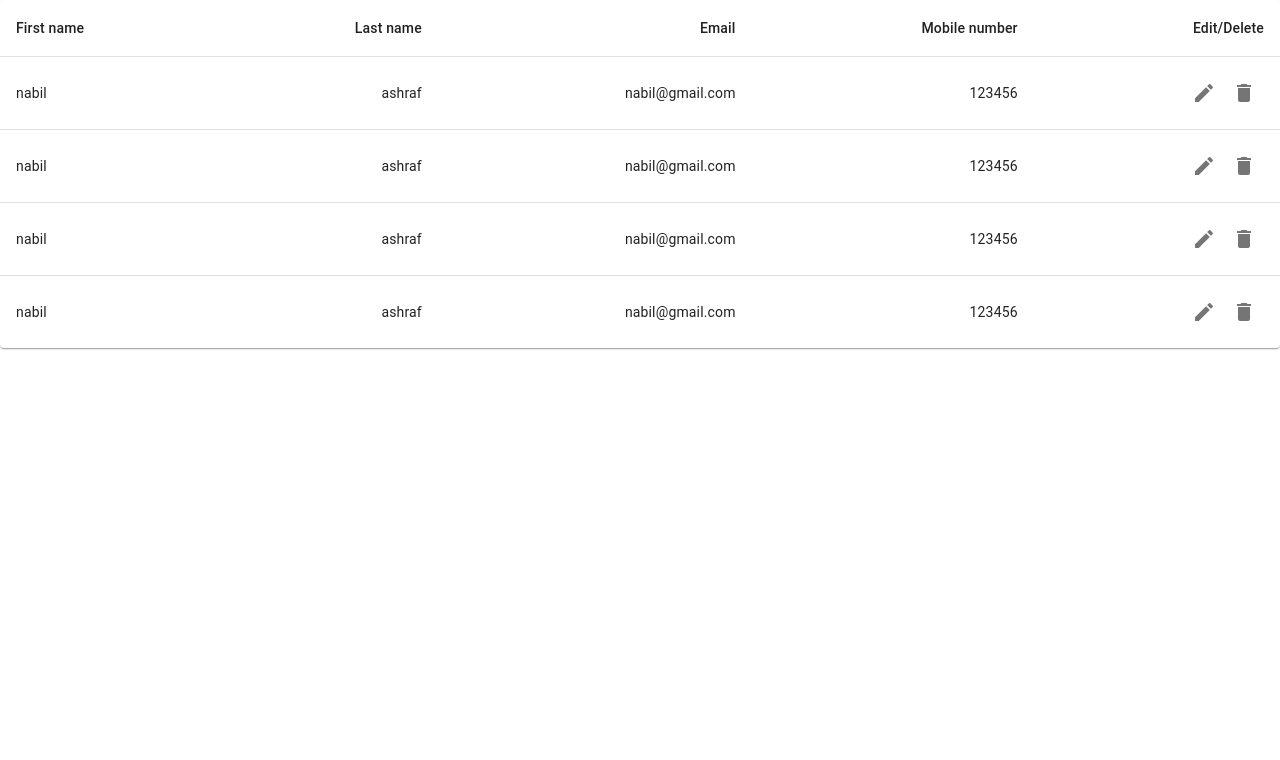
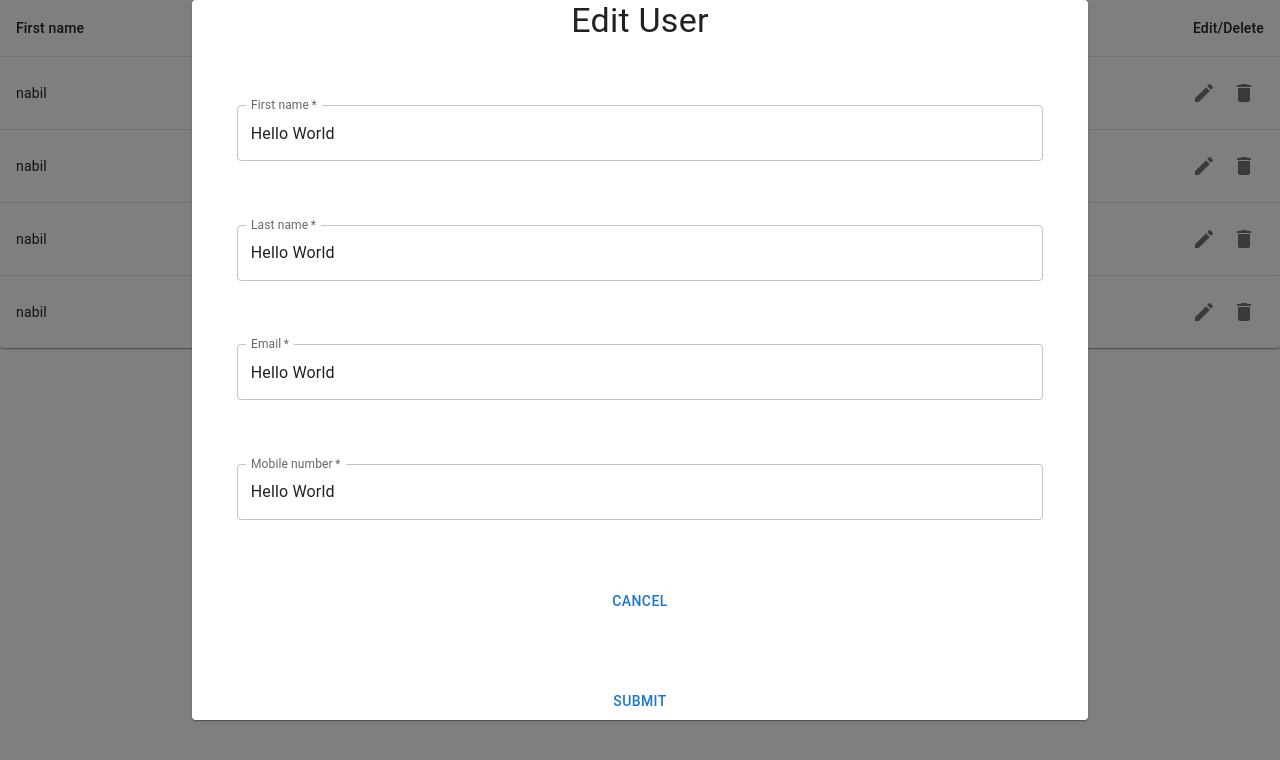
Before and after one commit to syednabilashraf/docker-experiment, a React (Create React App) app in the folder client/: page / in a window 1280 px wide. Both pictures are taken after a click on the button 1204 px from the left and 93 px from the top of the page. Shown: the top 760 px of the page. Built offline with nearby package versions, Linux system fonts and the light colour scheme.

Commit message:
create deleteUser page

```diff
--- a/client/src/App.css
+++ b/client/src/App.css
@@ -28,10 +28,46 @@
   color: #61dafb;
 }
 
+.editUserForm {
+  display: flex;
+  flex-direction: column;
+  justify-content: space-between;
+  align-items: center;
+  width: 70%;
+  height: 90%;
+}
+
+.deleteUserForm {
+  display: flex;
+  justify-content: center;
+  align-items: center;
+  height: 100%;
+}
+
+.form {
+  display: flex;
+  justify-content: center;
+  height: 100%;
+}
+
+.textField {
+  width: 90%;
+}
+
+.deleteCard {
+  display: flex;
+  flex-direction: column;
+  justify-content: center;
+  align-items: center;
+  width: 30%;
+  height: 20%;
+}
+
 @keyframes App-logo-spin {
   from {
     transform: rotate(0deg);
   }
+
   to {
     transform: rotate(360deg);
   }
--- /dev/null
+++ b/client/src/DeleteUser.tsx
@@ -0,0 +1,19 @@
+import { DeleteUserProp, User } from "./types/homepage"
+import { CardHeader, makeStyles, TextField, Typography } from "@mui/material"
+import { Button, Paper, Card } from "@mui/material"
+import './App.css';
+
+
+export default function DeleteUser({ user, handleCloseDeleteUserModal }: DeleteUserProp) {
+    return (
+        <div className="deleteUserForm">
+            <Card className="deleteCard">
+                <Typography>Are you sure?</Typography>
+                <div>
+                    <Button onClick={handleCloseDeleteUserModal}>Cancel</Button>
+                    <Button>Confirm</Button>
+                </div>
+            </Card >
+        </div>
+    )
+}
--- a/client/src/EditUser.tsx
+++ b/client/src/EditUser.tsx
@@ -1,36 +1,48 @@
-import { User } from "./types/homepage"
-import { TextField } from "@mui/material"
-import { Button } from "@mui/material"
+import { EditUserProp, User } from "./types/homepage"
+import { CardHeader, makeStyles, TextField, Typography } from "@mui/material"
+import { Button, Paper, Card } from "@mui/material"
+import './App.css';
 
-export default function EditUser({ user }) {
+
+export default function EditUser({ user, handleCloseEditUserModal }: EditUserProp) {
     return (
-        <form>
+        <form className="form">
+            <Card className="editUserForm">
+                <Typography variant="h4">Edit User</Typography>
                 <TextField
                     required
                     id="outlined-required"
-                label="Required"
+                    label="First name"
                     defaultValue="Hello World"
+                    className="textField"
                 />
                 <TextField
                     required
                     id="outlined-required"
-                label="Required"
+                    label="Last name"
                     defaultValue="Hello World"
+                    className="textField"
+
                 />
                 <TextField
                     required
                     id="outlined-required"
-                label="Required"
+                    label="Email"
                     defaultValue="Hello World"
+                    className="textField"
+
                 />
                 <TextField
                     required
                     id="outlined-required"
-                label="Required"
+                    label="Mobile number"
                     defaultValue="Hello World"
+                    className="textField"
+
                 />
-            <Button>Cancel</Button>
+                <Button onClick={handleCloseEditUserModal}>Cancel</Button>
                 <Button>Submit</Button>
+            </Card >
         </form>
     )
 }
--- a/client/src/UsersTable.tsx
+++ b/client/src/UsersTable.tsx
@@ -10,6 +10,11 @@ import Paper from '@mui/material/Paper';
 import EditIcon from '@mui/icons-material/Edit';
 import DeleteIcon from '@mui/icons-material/Delete';
 import { IconButton } from '@mui/material';
+import { useState } from 'react';
+import { Modal } from '@mui/material';
+import EditUser from './EditUser';
+import DeleteUser from './DeleteUser';
+import { User, Users } from './types/homepage';
 
 function createData(
     firstName: string,
@@ -28,7 +33,36 @@ const rows = [
 ];
 
 export default function UsersTable({ }) {
+    const [openEditUserModal, setOpenEditUserModal] = useState(false);
+    const [openDeleteUserModal, setOpenDeleteUserModal] = useState(false);
+
+    const [selectedUser, setSelectedUser] = useState({
+        firstName: "",
+        lastName: "",
+        email: "",
+        mobileNumber: 0
+    })
+
+    const handleOpenEditUserModal = (user: User) => (e: any) => {
+        setOpenEditUserModal(true);
+        setSelectedUser(user)
+    }
+
+    const handleCloseEditUserModal = (e: any) => {
+        setOpenEditUserModal(false);
+    }
+    const handleOpenDeleteUserModal = (user: User) => (e: any) => {
+        setOpenDeleteUserModal(true);
+        setSelectedUser(user)
+    }
+
+    const handleCloseDeleteUserModal = (e: any) => {
+        setOpenDeleteUserModal(false);
+    }
+
+
     return (
+        <>
             <TableContainer component={Paper}>
                 <Table sx={{ minWidth: 650 }} aria-label="simple table">
                     <TableHead>
@@ -53,13 +87,31 @@ export default function UsersTable({ }) {
                                 <TableCell align="right">{row.email}</TableCell>
                                 <TableCell align="right">{row.mobileNumber}</TableCell>
                                 <TableCell align="right">
-                                <IconButton><EditIcon /></IconButton>
-                                <IconButton><DeleteIcon /></IconButton>
+                                    <IconButton onClick={handleOpenEditUserModal(row)}><EditIcon /></IconButton>
+                                    <IconButton onClick={handleOpenDeleteUserModal(row)} ><DeleteIcon /></IconButton>
                                 </TableCell>
                             </TableRow>
                         ))}
                     </TableBody>
                 </Table>
             </TableContainer>
+            <Modal
+                open={openEditUserModal}
+                onClose={handleCloseEditUserModal}
+                aria-labelledby="modal-modal-title"
+                aria-describedby="modal-modal-description"
+            >
+                <EditUser user={selectedUser} handleCloseEditUserModal={handleCloseEditUserModal} />
+            </Modal>
+            <Modal
+                open={openDeleteUserModal}
+                onClose={handleCloseDeleteUserModal}
+                aria-labelledby="modal-modal-title"
+                aria-describedby="modal-modal-description"
+            >
+                <DeleteUser user={selectedUser} handleCloseDeleteUserModal={handleCloseDeleteUserModal} />
+            </Modal>
+
+        </>
     );
 }
```
Also changed, not shown: client/src/types/homepage.tsx (+14 -1 lines). Lines whose indentation alone changed are shown as unchanged.
